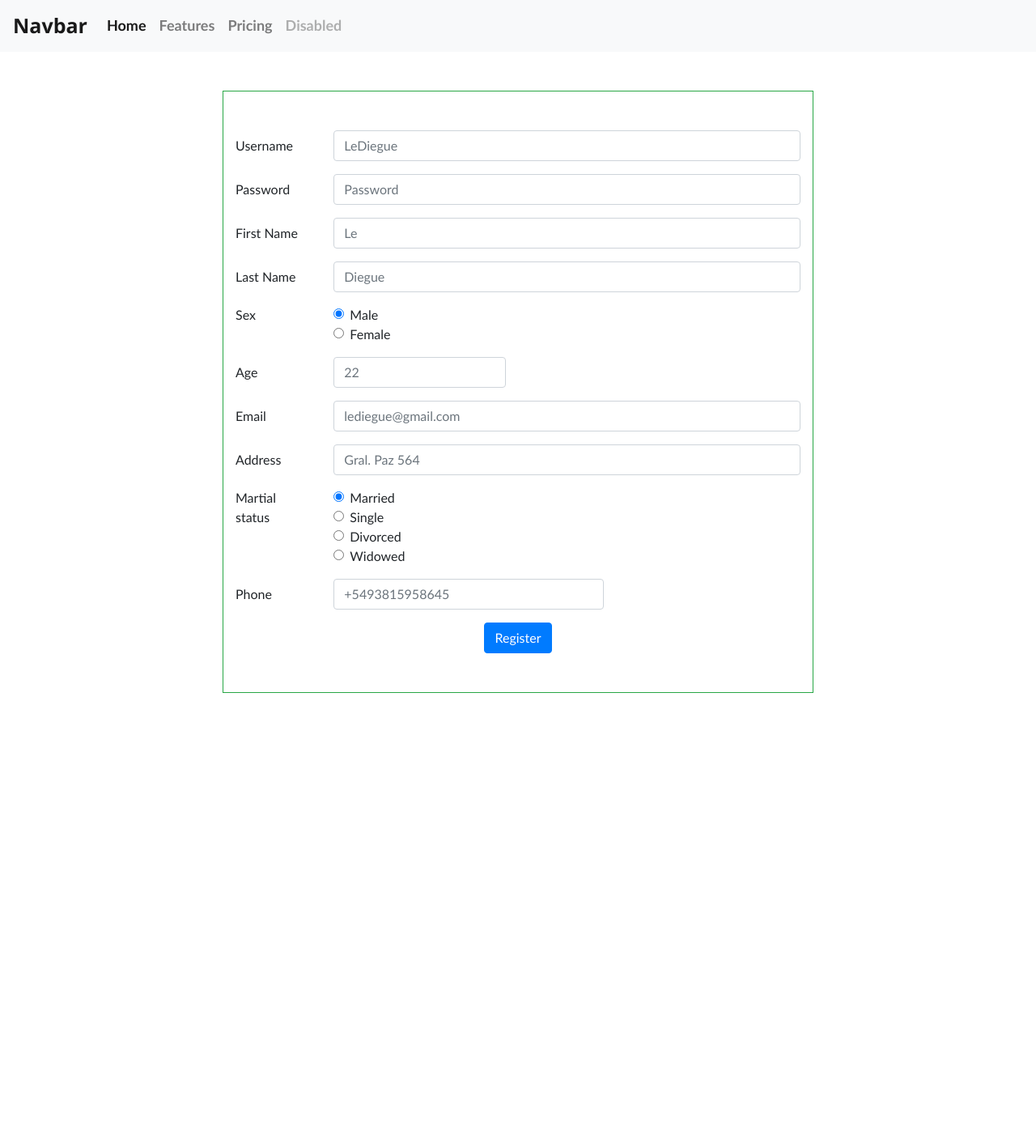
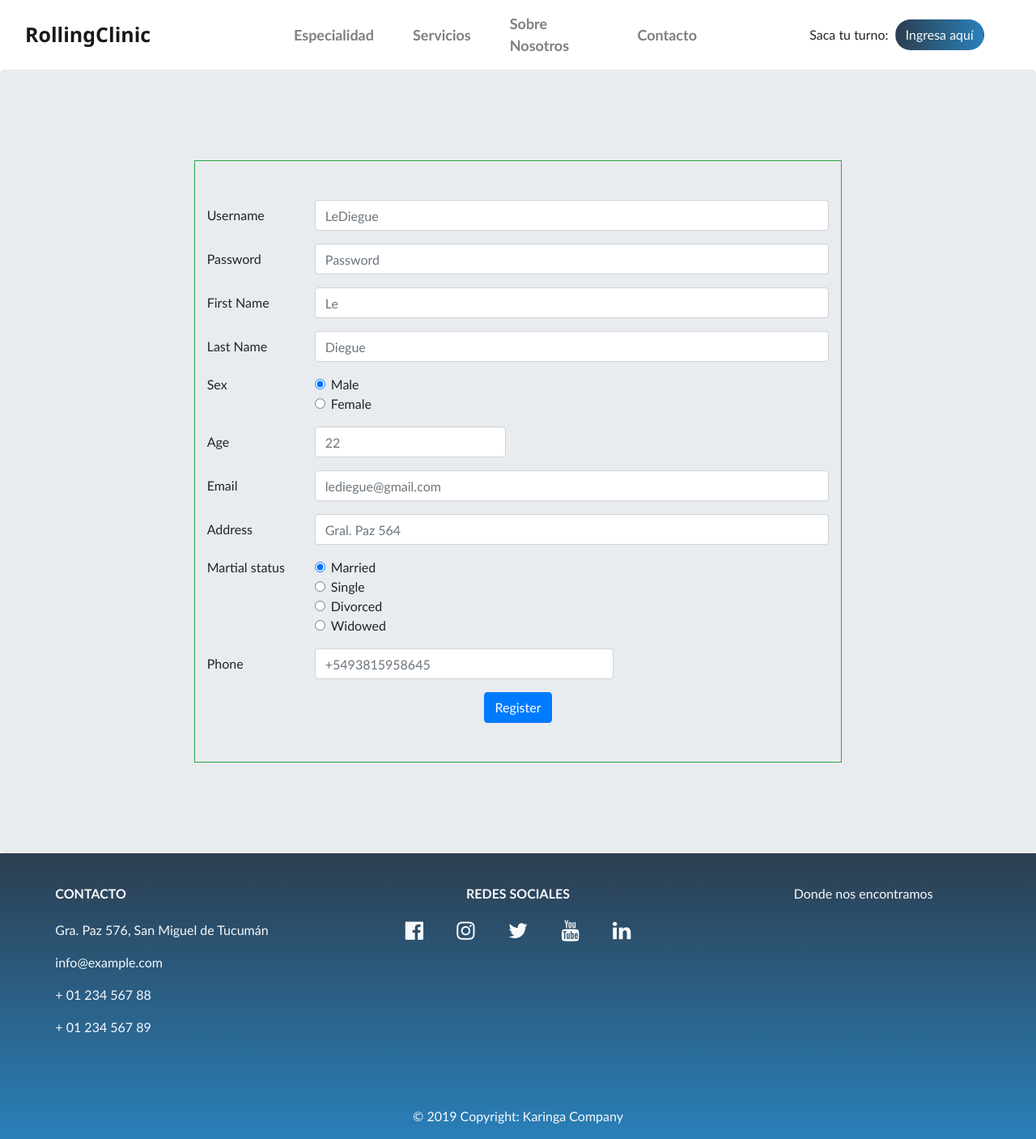
Before and after one commit to leomoyano/Clinica-Proyecto, a website built with webpack: page src/register.html in a window 1280 px wide. Shown: the whole page at 81% size. Before the commit the page ends 904 px from the top, so only its background shows below. Built offline with nearby package versions, Linux system fonts and the light colour scheme; grey boxes are pictures that could not be loaded.

Commit message:
Acomode el bootstrap del template en register.html

```diff
--- a/src/register.html
+++ b/src/register.html
@@ -9,28 +9,44 @@
     <!-- Bootstrap CSS -->
     <link rel="stylesheet" href="https://stackpath.bootstrapcdn.com/bootstrap/4.3.1/css/bootstrap.min.css"
         integrity="sha384-ggOyR0iXCbMQv3Xipma34MD+dH/1fQ784/j6cY/iJTQUOhcWr7x9JvoRxT2MZw1T" crossorigin="anonymous">
-
-    <title>Hello, world!</title>
+    <link rel="stylesheet" href="https://cdnjs.cloudflare.com/ajax/libs/font-awesome/4.7.0/css/font-awesome.min.css">
+    <title>Register page</title>
 </head>
 
 <body>
-    <nav class="navbar navbar-expand-lg navbar-light bg-light">
-        <a class="navbar-brand" href="#">Navbar</a>
+    <nav class="navbar navbar-expand-lg navbar-light bg-white justify-content-between">
+        <div class="col-2">
+                <a class="navbar-brand" href="index.html">RollingClinic</a>
+        </div>
+
         <button class="navbar-toggler" type="button" data-toggle="collapse" data-target="#navbarNavAltMarkup"
             aria-controls="navbarNavAltMarkup" aria-expanded="false" aria-label="Toggle navigation">
             <span class="navbar-toggler-icon"></span>
         </button>
-        <div class="collapse navbar-collapse" id="navbarNavAltMarkup">
-            <div class="navbar-nav">
-                <a class="nav-item nav-link active" href="#">Home <span class="sr-only">(current)</span></a>
-                <a class="nav-item nav-link" href="#">Features</a>
-                <a class="nav-item nav-link" href="#">Pricing</a>
-                <a class="nav-item nav-link disabled" href="#" tabindex="-1" aria-disabled="true">Disabled</a>
-            </div>
+        <div class="col-lg-6">
+                <div class="collapse navbar-collapse justify-content-center ml-5" id="navbarNavAltMarkup">
+                        <div class="navbar-nav align-items-center">
+                            <a class="nav-item nav-link mx-3" href="#especialidad">Especialidad</a>
+                            <a class="nav-item nav-link mx-3" href="#servicios">Servicios</a>
+                            <a class="nav-item nav-link mx-3" href="#sobreNosotros">Sobre Nosotros</a>
+                            <a class="nav-item nav-link mx-3" href="#contactos">Contacto</a>
+                        </div>
+                    </div>
         </div>
+        <div class="col-3">
+                <div class="justify-content-center align-items-center d-none d-lg-flex">
+                        <span class="py-3 mr-2">Saca tu turno:</span>
+                        <button type="button" class="btn login-btn">
+                                <a class="text-light " href="#"
+                                data-toggle="modal" data-target="#exampleModal">Ingresa
+                                aquí</a>
+                        </button>
+                    </div>
+        </div>
+
     </nav>
     <!-- /*props[]={fecha de nacimiento, obra social}*/ -->
-    <div class="container">
+    <div class="container-fluid jumbotron mb-0">
         <div class="row justify-content-center">
             <div class="col-lg-8">
                 <div class="container border border-success my-5">
@@ -145,9 +161,93 @@
                 </div>
             </div>
         </div>
-
     </div>
 
+    <!-- Footer -->
+    <footer class="font-small unique-color-dark pt-4">
+        <div class="page-footer container-fluid text-center text-md-left">
+            <div class="row mt-3 justify-content-around">
+                <div class="col-md-3 col-lg-3 col-xl-3 mb-4 text-light">
+
+                    <h6 class="text-uppercase font-weight-bold mb-4 ">Contacto</h6>
+
+                    <p>
+                        Gra. Paz 576, San Miguel de Tucumán</p>
+                    <p>
+                        info@example.com</p>
+                    <p>
+                        + 01 234 567 88</p>
+                    <p>
+                        + 01 234 567 89</p>
+                </div>
+
+                <div class="col-md-3 col-lg-3 col-xl-3 mb-4">
+
+                    <h6 class="text-uppercase font-weight-bold text-center text-light mb-4">Redes Sociales</h6>
+
+                    <div class="row justify-content-around">
+                        <i class="fa fa-facebook-official text-light" style="font-size:26px"></i>
+                        <i class="fa fa-instagram text-light" style="font-size:26px"></i>
+                        <i class="fa fa-twitter text-light" style="font-size:26px"></i>
+                        <i class="fa fa-youtube text-light" style="font-size:26px"></i>
+                        <i class="fa fa-linkedin text-light" style="font-size:26px"></i>
+                    </div>
+
+                </div>
+
+                <div class="col-md-3 col-lg-3 col-xl-3 mb-4">
+                    <h6 class="text-center text-light">Donde nos encontramos</h6>
+                    <iframe width="100%" height="200"
+                        src="https://maps.google.com/maps?width=100%&height=250&hl=es&q=General%20Paz%20300%2C%20San%20Miguel%20de%20Tucuman+()&ie=UTF8&t=&z=17&iwloc=B&output=embed"
+                        frameborder="0" scrolling="no" marginheight="0" marginwidth="0"><a
+                            href="https://www.mapsdirections.info/calcular-ruta.html">Mapa de Ruta</a></iframe>
+                </div>
+            </div>
+
+            <!-- Grid column -->
+
+        </div>
+
+        </div>
+        <div class="footer-copyright text-center text-light py-3">© 2019 Copyright:
+            <a"> Karinga Company</a>
+        </div>
+    </footer>
+    <!-- Footer -->
+
+    <!-- Modal -->
+  <div class="modal fade" id="exampleModal" tabindex="-1" role="dialog" aria-labelledby="exampleModalLabel" aria-hidden="true">
+        <div class="modal-dialog" role="document">
+          <div class="modal-content">
+            <div class="modal-header">
+              <h5 class="modal-title" id="exampleModalLabel">Inicia sesion</h5>
+              <button type="button" class="close" data-dismiss="modal" aria-label="Close">
+                <span aria-hidden="true">&times;</span>
+              </button>
+            </div>
+            <div class="modal-body">
+                <form>
+                    <div class="form-group">
+                      <label for="exampleInputEmail1">Email</label>
+                      <input type="email" class="form-control" id="exampleInputEmail1" aria-describedby="emailHelp" placeholder="Ingresa tu email">
+
+                    </div>
+                    <div class="form-group">
+                      <label for="exampleInputPassword1">Contraseña</label>
+                      <input type="password" class="form-control" id="exampleInputPassword1" placeholder=" Ingresa tu Contraseña">
+                    </div>
+                    <a class="" href="register.html" style="font-size:14px">No tenes cuenta? Registrate acá</a>
+                    <br>
+                    <a class="" href="#" style="font-size:14px">Perdiste la contraseña?</a>
+                    <!-- <button type="submit" class="btn btn-primary">Submit</button> -->
+                  </form>
+            </div>
+            <div class="modal-footer">
+              <button type="button" class="btn btn-primary"id="btnIngresar">Ingresar</button>
+            </div>
+          </div>
+        </div>
+      </div>
 
     <!-- Optional JavaScript -->
     <!-- jQuery first, then Popper.js, then Bootstrap JS -->
--- a/src/register.js
+++ b/src/register.js
@@ -1,3 +1,4 @@
+import '../src/style/template.css';
 import Client from './Client'
 
 let register = document.getElementById('register');
```
